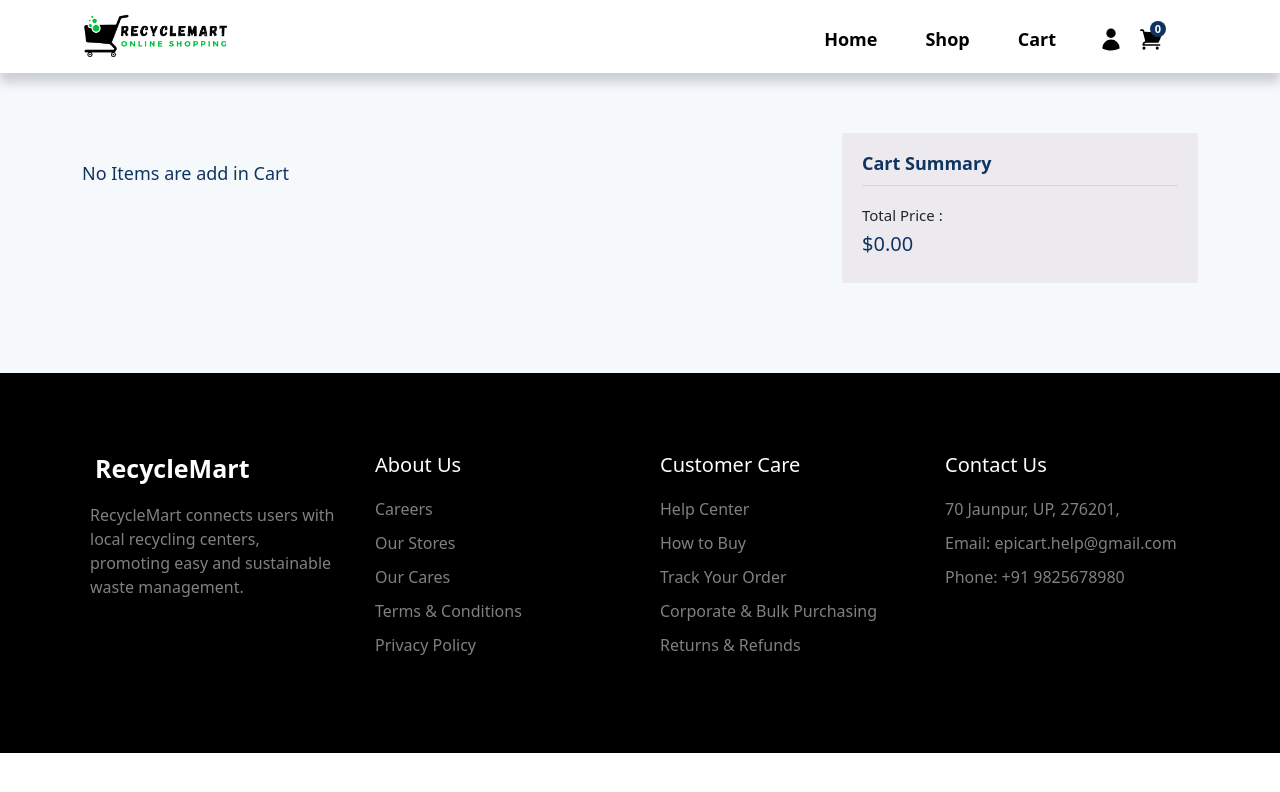
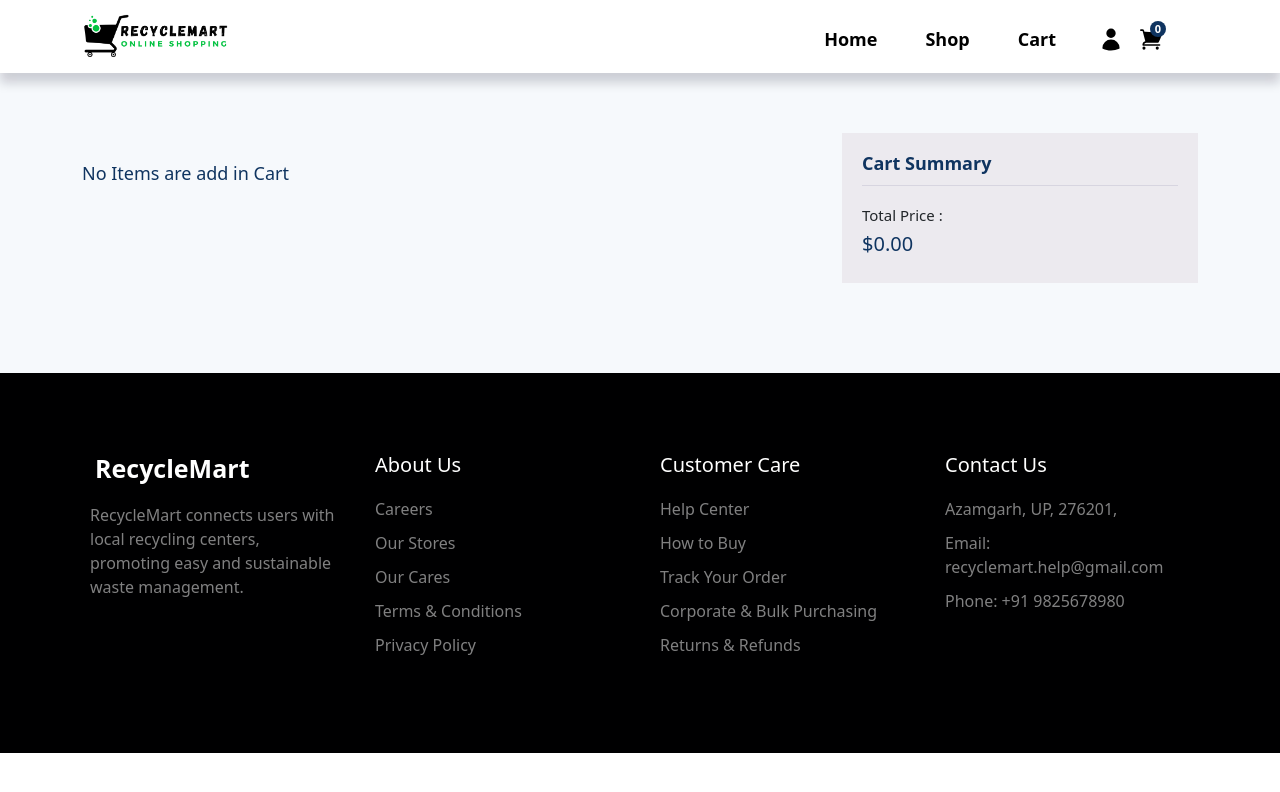
Before and after one commit to Sonalkri2004/Recycle_Mart, a React (Create React App) app: page /cart in a window 1280 px wide. Shown: the top 792 px of the page. Built offline with nearby package versions, Linux system fonts and the light colour scheme.

Commit message:
email updated

```diff
--- a/src/components/Footer/Footer.jsx
+++ b/src/components/Footer/Footer.jsx
@@ -40,8 +40,8 @@
           <Col md={3} sm={5} className="box">
             <h2>Contact Us</h2>
             <ul>
-              <li>70 Jaunpur, UP, 276201,</li>
-              <li>Email: epicart.help@gmail.com</li>
+              <li> Azamgarh, UP, 276201,</li>
+              <li>Email: recyclemart.help@gmail.com</li>
               <li>Phone: +91 9825678980</li>
             </ul>
           </Col>
```
